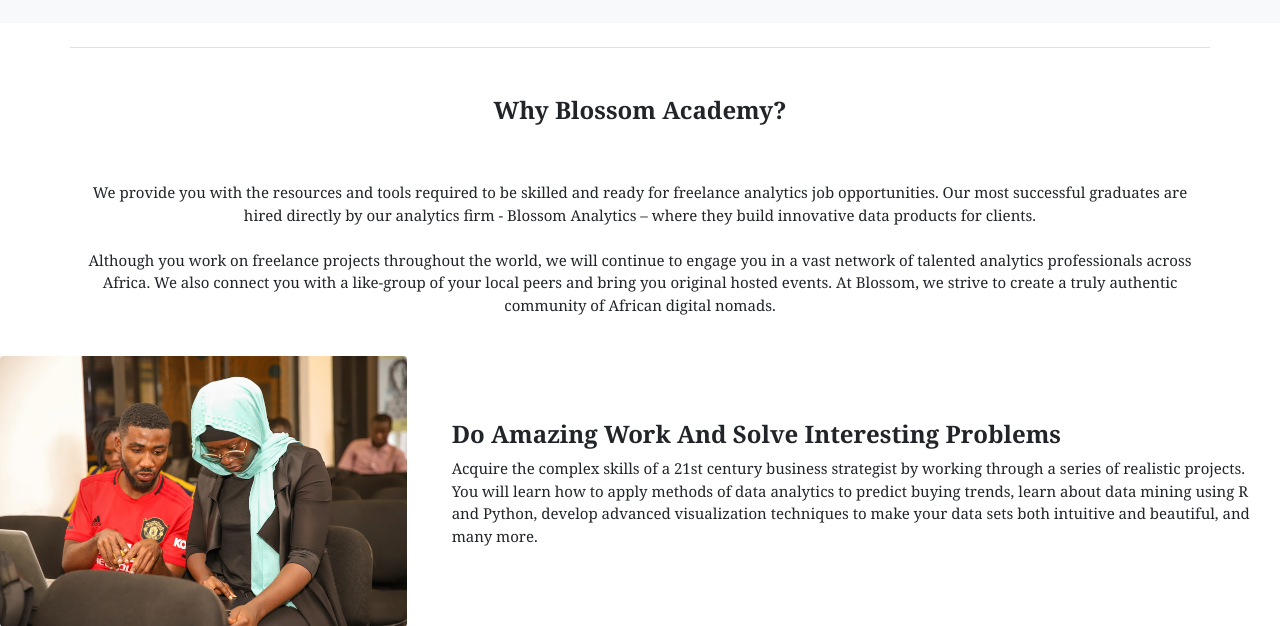
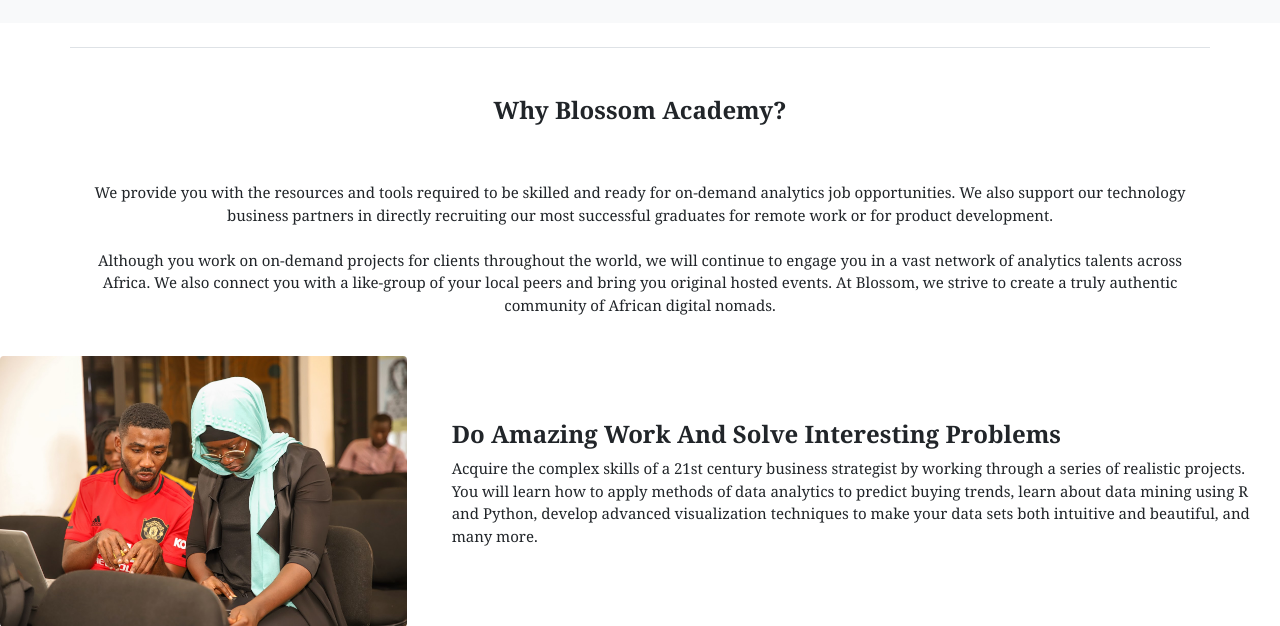
Before and after one commit to BlossomAcademy/blossomac, a Django app: page /immersive/ in a window 1280 px wide. Shown: the part 1531-2157 px from the top of the page. Run offline with Django 3.2, Linux system fonts and the light colour scheme; some libraries are stand-ins or nearby versions.

Commit message:
Update partner.html

```diff
--- a/datascience/templates/partner.html
+++ b/datascience/templates/partner.html
@@ -21,7 +21,7 @@
         </div>
         <div class="carousel-caption d-none d-md-block row" >
           <div class="">
-            <h3 class="text-center font-weight-bold" style="float:left; color:black; bottom: 38%;">We completely redefine how African youths are skilled and prepared for freelance analytics job opportunities throughout the world.</h3>
+            <h3 class="text-center font-weight-bold" style="float:left; color:black; bottom: 38%;">We completely redefine how African youths are skilled and prepared for on-demand analytics job opportunities throughout the world.</h3>
             <div class="">
               <a href="https://blossomdata.typeform.com/to/XexyHO" style="" class="text-center"><p class="text-center"><button type="button" class="btn btn-light btn-lg">Learn More<i class="fas fa-chevron-right p-2"></i></button></p></a>
             </div>
@@ -58,7 +58,7 @@
 
           <div class="row pt-2">
             <h3 class="font-weight-bold">3. In-Person interviews </h3>
-            <p> The final step is a virtual or face to face interview session with our team. Through our interviews, we assess our five core values; Grit, Resourcefulness, Integrity, First Principles Thinking, and Time Management. </p>
+            <p> The final step is a virtual or face to face interview session with our team. Through our interviews, we assess our four core values; Grit, Resourcefulness, Integrity,and Time Management. </p>
           </div>
 
         </div>
@@ -88,7 +88,7 @@
     <div style="min-height:250px;" class="bg-white p-4">
       <div class="container border-top">
         <h3 class="text-center font-weight-bold p-5">Why Blossom Academy? </h3>
-        <p class="text-center"> We provide you with the resources and tools required to be skilled and ready for freelance analytics job opportunities. Our most successful graduates are hired directly by our analytics firm - Blossom Analytics – where they build innovative data products for clients. <br><br> Although you work on freelance projects throughout the world, we will continue to engage you in a vast network of talented analytics professionals across Africa. We also connect you with a like-group of your local peers and bring you original hosted events. At Blossom, we strive to create a truly authentic community of African digital nomads.</p>
+        <p class="text-center"> We provide you with the resources and tools required to be skilled and ready for on-demand analytics job opportunities. We also support our technology business partners in directly recruiting our most successful graduates for remote work or for product development. <br><br> Although you work on on-demand projects for clients throughout the world, we will continue to engage you in a vast network of analytics talents across Africa. We also connect you with a like-group of your local peers and bring you original hosted events. At Blossom, we strive to create a truly authentic community of African digital nomads.</p>
       </div>
     </div>
 
```
